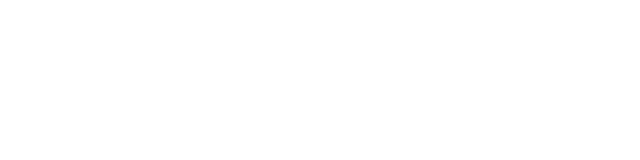
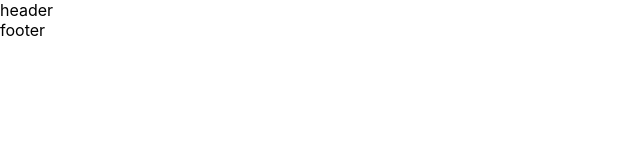
Before and after one commit to mawnloner/beroeps2Opdracht1, a Next.js app in the folder verzameling/: page / in a window 1280 px wide. Shown: the top 160 px of the page, without its empty margins (0-640 px from the left). Built offline with nearby package versions, Linux system fonts and the light colour scheme.

Commit message:
indeling

```diff
--- /dev/null
+++ b/verzameling/components/basic.tsx
@@ -0,0 +1,17 @@
+import React from 'react'
+
+export function Header() {
+    return (
+        <header>
+            header
+        </header>
+    )
+}
+
+export function Footer() {
+    return (
+        <footer>
+            footer
+        </footer>
+    )
+}
--- a/verzameling/pages/_app.tsx
+++ b/verzameling/pages/_app.tsx
@@ -2,11 +2,7 @@
 import type { AppProps } from 'next/app'
 
 function MyApp({ Component, pageProps }: AppProps) {
-  return (
-    <>
-      <Component {...pageProps} />
-    </>
-  )
+  return <Component {...pageProps} />
 }
 
 export default MyApp
--- a/verzameling/pages/index.tsx
+++ b/verzameling/pages/index.tsx
@@ -1,12 +1,9 @@
 import type { NextPage } from 'next'
 import Head from 'next/head'
 
-import { PrismaClient } from '@prisma/client'
+import { Header, Footer } from '../components/basic'
 
-let data: test[]
-let rows
-
-const Home: NextPage = ({ }) => {
+const Home: NextPage = ({}) => {
   return (
     <div>
       <Head>
@@ -14,21 +11,11 @@
         <meta name="description" content="Generated by create next app" />
         <link rel="icon" href="/favicon.ico" />
       </Head>
-      {/* <form
-        // onSubmit={async (data, e) => {
-        //   try {
-        //     await saveTest(data);
-        //     e.target.reset()
-        //   } catch (err) {
-        //     console.log(err)
-        //   }
-        // }}
-      >
-        <input type="text" name='name' placeholder='name' />
-        <input type="number" name="age" placeholder='age' />
-        <input type="number" name="score" step={0.1} placeholder='score' />
-        <button type='submit'>Subbit</button>
-      </form> */}
+      <Header />
+      <main>
+
+      </main>
+      <Footer />
     </div>
   )
 }
```
Also changed, not shown: verzameling/components/Footer.tsx (deleted, +0 -9 lines), verzameling/components/Header.tsx (deleted, +0 -9 lines).
